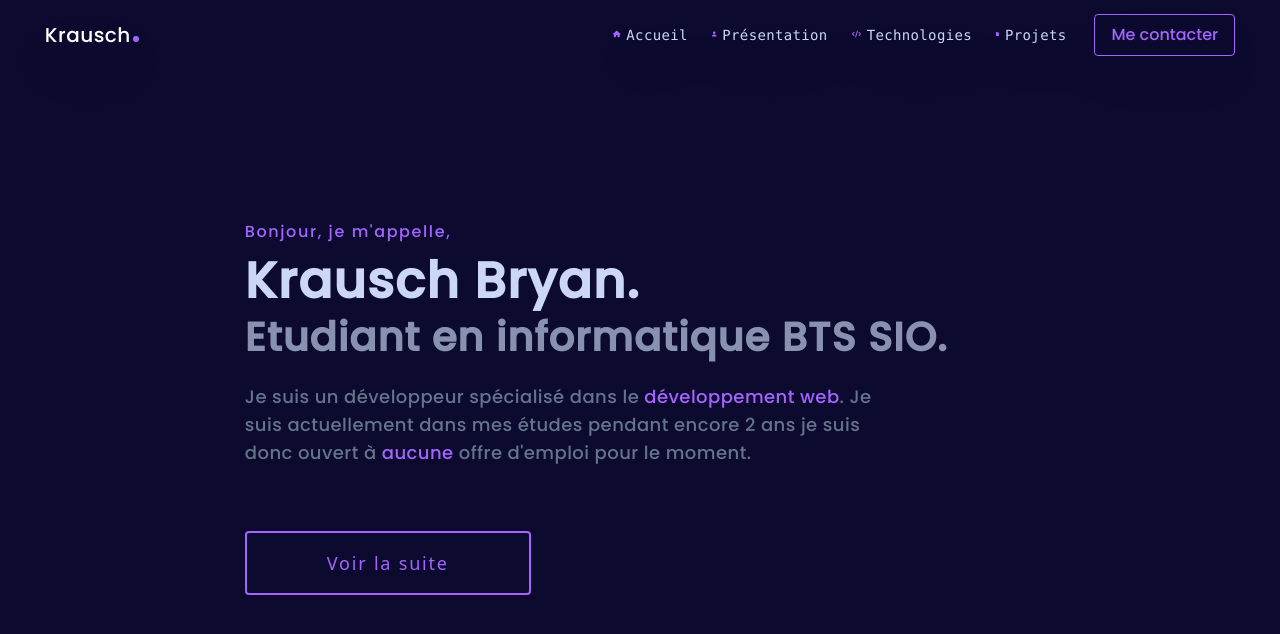
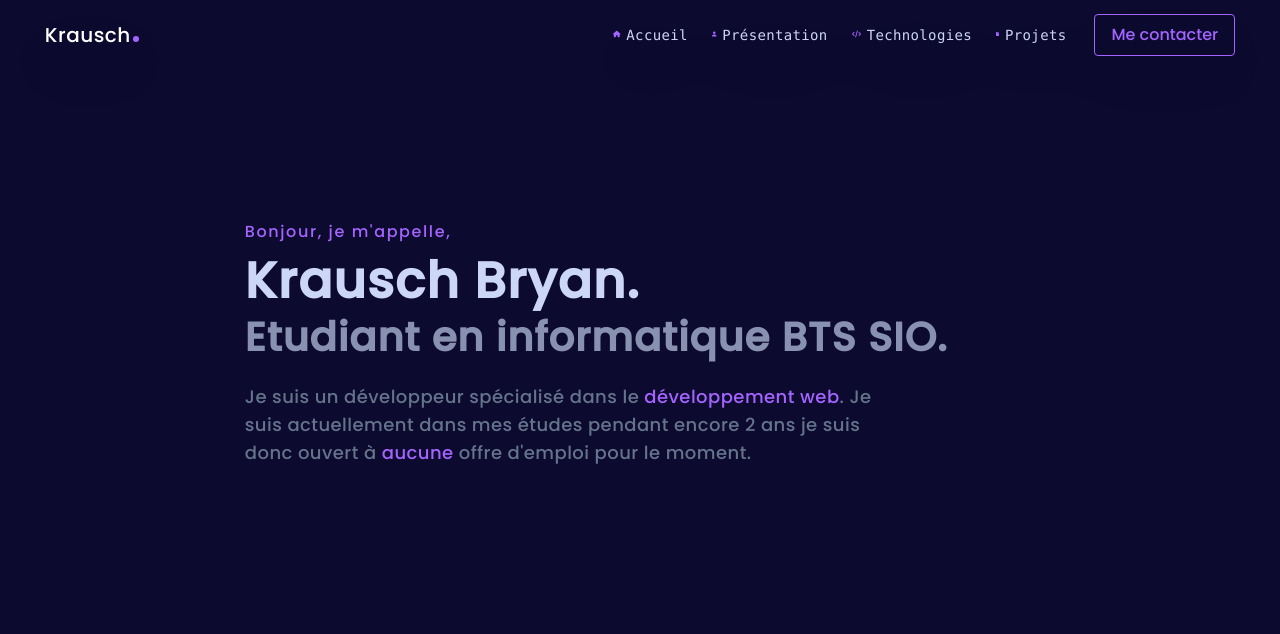
Before and after one commit to Bryan-Krausch/portfolio, a React (Create React App) app in the folder frontend/: page / in a window 1280 px wide. Shown: the top 634 px of the page. Built offline with nearby package versions, Linux system fonts and the light colour scheme.

Commit message:
Transition finished and loading

```diff
--- a/frontend/src/components/app/App.js
+++ b/frontend/src/components/app/App.js
@@ -2,10 +2,13 @@ import About from '../about/About';
 import First from '../first/First'
 import Header from '../header/Header';
 import ModalMenu from '../header/ModalMenu';
-import { useState } from 'react';
+import React, { useState, useEffect } from 'react';
 import ModalContact from '../header/ModalContact';
 
+
 function App() {
+  const [isLoad, setIsLoad] = useState(false)
+
   const [isOpenMenuModal, setIsOpenMenuModal] = useState(false)
   const [isOpenContactModal, setIsOpenContactModal] = useState(false)
 
@@ -14,52 +17,93 @@ function App() {
   const [startTransition2, setStartTransition2] = useState('left-[-100vw]')
   const [startTransition3, setStartTransition3] = useState('left-[-100vw]')
 
+  const [diapo, setDiapo] = useState(1)
+
+  function activateTranstion(){
+    console.log('test');
     setTimeout(() => {
       setStartTransition1('left-0')
     }, 0)
 
     setTimeout(() => {
-    setStartTransition2('transition-[left] duration-500 left-0')
+      setStartTransition2('transition-[left] duration-300 left-0')
     }, 300)
 
 
     setTimeout(() => {
-    setStartTransition3('transition-[left] duration-500 left-0')
+      setStartTransition3('transition-[left] duration-300 left-0')
     }, 600)
 
 
     setTimeout(() => {
-    setTransition('transition-opacity duration-[1s] opacity-0')
+      setTransition('transition-opacity duration-[0.2s] opacity-0')
     }, 1300)
     setTimeout(() => {
       setTransition('transition-[display] duration-[0.1s] hidden')
     }, 1500)
+    setTimeout(() => {
+      setStartTransition1('left-[-100vw]')
+      setStartTransition2('left-[-100vw]')
+      setStartTransition3('left-[-100vw]')
+      setTransition('opacity-1')
+    }, 1550)
+  }
 
+  useEffect(() => {
+    setTimeout(() => {
+      setIsLoad(true)
+    }, 1000)
+  })
+
+  useEffect(() => {
+    if(isLoad){
+      activateTranstion()
+    }
+  }, [diapo])
+
+  console.log(diapo);
 
   return (
     <div className="App w-[full] overflow-x-hidden bg-darkPurple">
-
+      {isLoad ?
+      <div>
+        {/* Transition */}
         <div id='transition' className={`${transition}`}>
-        <div className={`bg-purple-500 transition-all ${startTransition1} ease-in-out duration-300`} style={styleTransition}></div>
+          <div className={`bg-purple-800 transition-all ${startTransition1} ease-in-out duration-300`} style={styleTransition}></div>
           <div className={`bg-darkPurple transition-all ${startTransition2} ease-in-out  duration-300`} style={styleTransition}></div>
-        <div className={`bg-black transition-all ${startTransition3} ease-in-out duration-300`} style={styleTransition}></div>
+          <div className={`bg-black transition-all ${startTransition3} ease-in-out duration-300 opacity-50`} style={styleTransition}></div>
         </div>
 
+        {/* Modal Menu et Modal Contact */}
         <ModalMenu isOpenMenuModal={isOpenMenuModal} setIsOpenMenuModal={setIsOpenMenuModal} />
         {isOpenContactModal && <ModalContact />}
 
+
+
         <div className={`w-[93%] h-full mx-auto`}>
-        <Header isOpenMenuModal={isOpenMenuModal} setIsOpenMenuModal={setIsOpenMenuModal}/>
-        <main className={`xl:px-[200px] lg:px-[100px] md:px-[80px] sm:px-[60px] px-4 w-full mx-auto ${(isOpenMenuModal || isOpenContactModal ) && "blur-sm lg:blur-none"}`}>
-          <First />
-          <About />
+          <Header isOpenMenuModal={isOpenMenuModal} setIsOpenMenuModal={setIsOpenMenuModal} setDiapo={setDiapo}/>
+
+          {/* Content */}
+          <main className={`h-screen w-screenn xl:px-[200px] lg:px-[100px] md:px-[80px] sm:px-[60px] px-4 w-full mx-auto ${(isOpenMenuModal || isOpenContactModal ) && "blur-sm lg:blur-none"}`}>
+            <div className={diapo === 1 ? 'block' : 'hidden'}><First /></div>
+            <div className={diapo === 2 ? 'block' : 'hidden'}><About /></div>
           </main>
+
         </div>
+      </div>
+
+      :
+
+      <div className='h-screen w-screen bg-darkPurple'>
+          {/* Loading */}
+
+      </div>
+      }
     </div>
     );
 }
 
-const styleTransition= {
+const styleTransition = {
   position: 'fixed',
   height: '100vh',
   width: '100vw',
@@ -67,4 +111,5 @@ const styleTransition= {
   zIndex: '1000'
 }
 
+
 export default App;
--- a/frontend/src/components/first/First.js
+++ b/frontend/src/components/first/First.js
@@ -10,14 +10,7 @@ export default function First(){
                 <div className="text-slate-500 text-sm sm:text-base pt-8 lg:pt-0 md:text-lg font-thin tracking-wide md:w-[80%] 2xl:w-[50%] w-full md:leading-7 md:mt-4">
                     Je suis un développeur spécialisé dans le <strong className="text-lightPurple">développement web</strong>. Je suis actuellement dans mes études pendant encore 2 ans je suis donc ouvert à <strong className="text-lightPurple">aucune</strong> offre d'emploi pour le moment.
                 </div>
-
-                <div className="pt-16">
-                    <button className="border-lightPurple border-2 hover:bg-lightPurple hover:bg-opacity-10 text-lightPurple px-16 py-2 lg:p-4 xl:px-20 xl:py-4 xl:text-lg xl:font-sans xl:tracking-widest rounded font-mono ">
-                        Voir la suite
-                    </button>
-                </div>
             </div>
-
         </section>
     )
 }
--- a/frontend/src/components/header/Header.js
+++ b/frontend/src/components/header/Header.js
@@ -2,7 +2,7 @@ import NavItems from './NavItems'
 import { FontAwesomeIcon } from '@fortawesome/react-fontawesome'
 import { faBars, faCross, faXmark } from '@fortawesome/free-solid-svg-icons'
 
-export default function Header({isOpenMenuModal, setIsOpenMenuModal}){
+export default function Header({isOpenMenuModal, setIsOpenMenuModal, setDiapo}){
     const stateBars = isOpenMenuModal && "hidden"
 
     return(
@@ -13,7 +13,7 @@ export default function Header({isOpenMenuModal, setIsOpenMenuModal}){
                 </div>
 
                 <nav className="lg:flex text-white lg:w-[90%] justify-end items-baseline hidden">
-                    <NavItems />
+                    <NavItems setDiapo={setDiapo}/>
 
                     <button className="text-base text-lightPurple border-[0.5px] border-lightPurple rounded p-2 px-4
                     hover:bg-lightPurple hover:bg-opacity-20 ">
--- a/frontend/src/components/header/NavItems.js
+++ b/frontend/src/components/header/NavItems.js
@@ -1,25 +1,25 @@
 import { FontAwesomeIcon } from '@fortawesome/react-fontawesome'
 import { faHouse, faUser, faCode, faFile } from '@fortawesome/free-solid-svg-icons'
 
-export default function NavItems(){
+export default function NavItems({setDiapo}){
     return(
         <ul className="flex text-sm text-ligthGreyText pr-4 tracking-wide">
-            <li className="px-3 flex items-baseline group">
+            <li className="px-3 flex items-baseline group cursor-pointer" onClick={() => {setDiapo(1)}}>
                 <FontAwesomeIcon icon={faHouse} className='text-[12px] pr-1.5 text-lightPurple' />
                 <span className='group-hover:text-lightPurple font-mono'>Accueil</span>
             </li>
 
-            <li className="px-3 flex items-baseline group">
+            <li className="px-3 flex items-baseline group cursor-pointer" onClick={() => {setDiapo(2)}}>
                 <FontAwesomeIcon icon={faUser} className='text-[12px] pr-1.5 text-lightPurple' />
                 <span className='group-hover:text-lightPurple font-mono'>Présentation</span>
             </li>
 
-            <li className="px-3 flex items-baseline group">
+            <li className="px-3 flex items-baseline group cursor-pointer" onClick={() => {setDiapo(3)}}>
                 <FontAwesomeIcon icon={faCode} className='text-[12px] pr-1.5 text-lightPurple' />
                 <span className='group-hover:text-lightPurple font-mono'>Technologies</span>
             </li>
 
-            <li className="px-3 flex items-baseline group">
+            <li className="px-3 flex items-baseline group cursor-pointer" onClick={() => {setDiapo(4)}}>
                 <FontAwesomeIcon icon={faFile} className='text-[12px] pr-1.5 text-lightPurple' />
                 <span className='group-hover:text-lightPurple font-mono'>Projets</span>
             </li>
```
Lines whose indentation alone changed are shown as unchanged.
